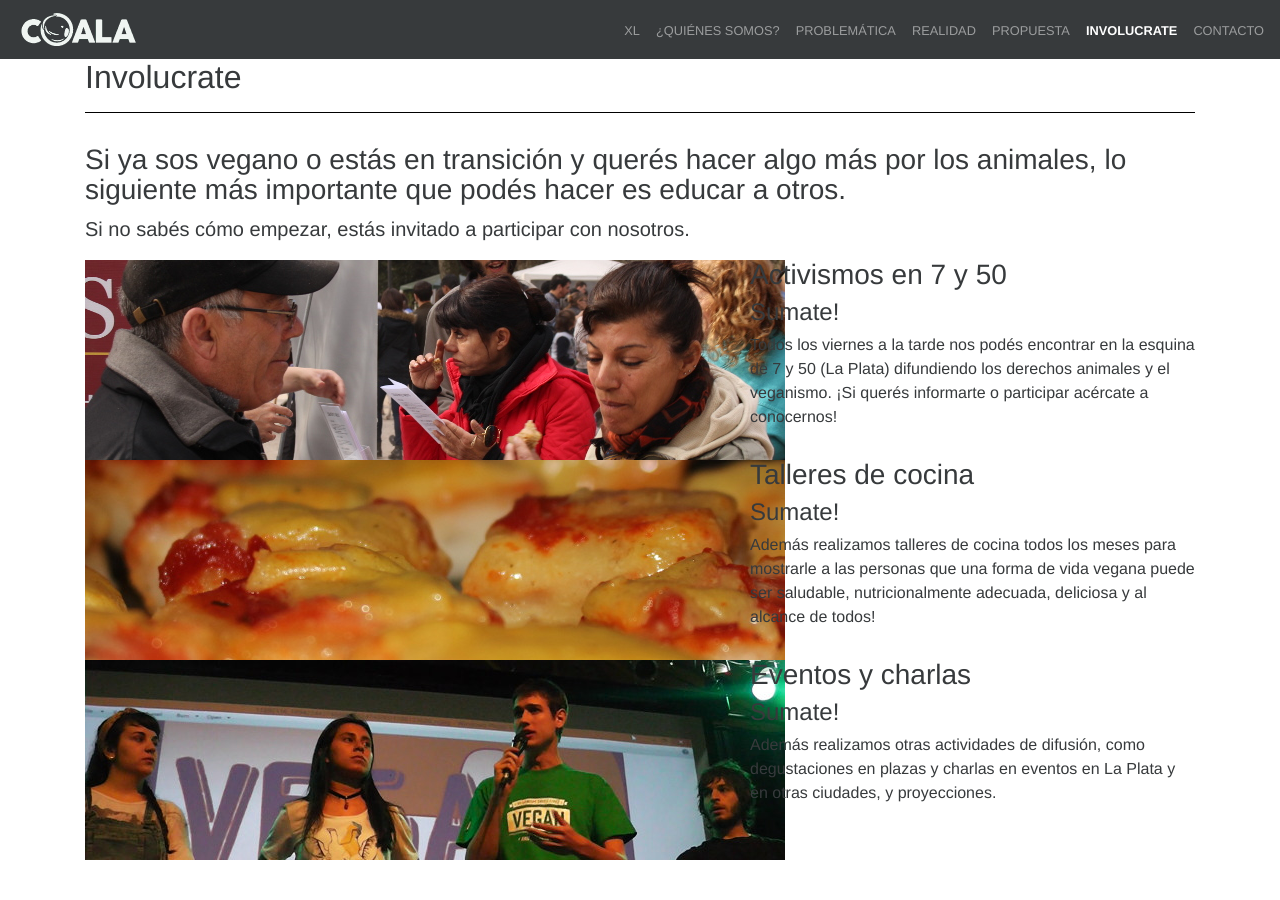
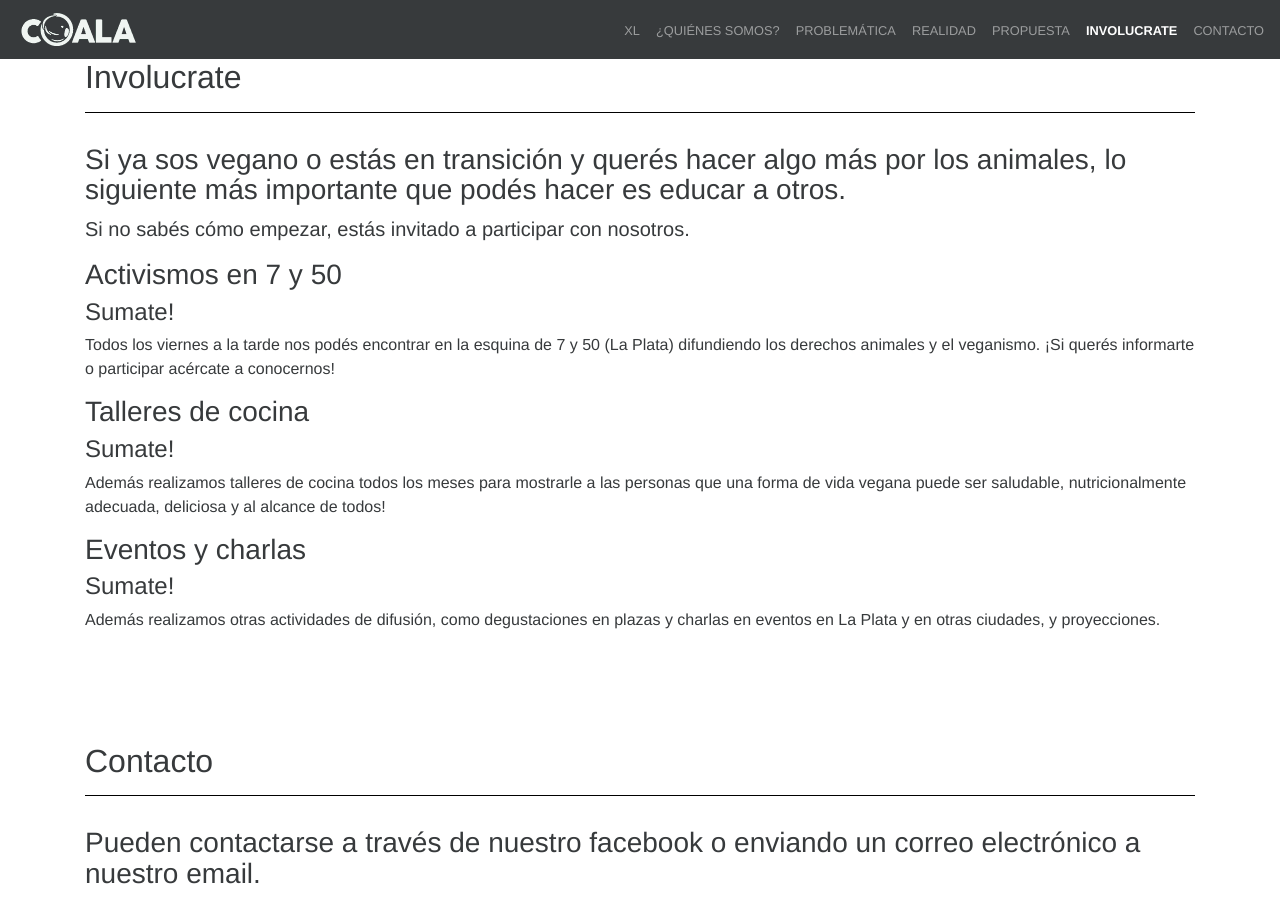
Before and after one commit to nicanor/coala-website, a Jekyll site: the page built from _pages/00-home.md, in a window 1280 px wide and 900 px high, scrolled down 4276 px. Built offline with Jekyll 4.4.1, drawn with Linux system fonts in a browser that asks for light colours.

Commit message:
Removed images that broke the view.

```diff
--- a/_pages/00-home.md
+++ b/_pages/00-home.md
@@ -209,48 +209,23 @@ permalink: /
   <div class="container">
     <h2 class="section-header">Involucrate</h2>
 
-    <div class="row">
-      <div class="col-lg-12 text-center">
         <h3>Si ya sos vegano o estás en transición y querés hacer algo más por los animales, lo siguiente más importante que podés hacer es educar a otros.</h3>
         <p class="lead">Si no sabés cómo empezar, estás invitado a participar con nosotros.</p>
-      </div>
 
-      <div class="col-md-7">
-        <a href="#">
-          <img class="img-responsive" src="assets/difusion.jpg" alt="">
-        </a>
-      </div>
 
-      <div class="col-md-5">
+
         <h3>Activismos en 7 y 50</h3>
         <h4>Sumate!</h4>
         <p>Todos los viernes a la tarde nos podés encontrar en la esquina de 7 y 50 (La Plata) difundiendo los derechos animales y el veganismo. ¡Si querés informarte o participar acércate a conocernos!</p>
-      </div>
 
-      <div class="col-md-7">
-        <a href="#">
-          <img class="img-responsive" src="assets/pizza.jpg" alt="">
-        </a>
-      </div>
-
-      <div class="col-md-5">
         <h3>Talleres de cocina</h3>
         <h4>Sumate!</h4>
         <p>Además realizamos talleres de cocina todos los meses para mostrarle a las personas que una forma de vida vegana puede ser saludable, nutricionalmente adecuada, deliciosa y al alcance de todos!</p>
-      </div>
 
-      <div class="col-md-7">
-        <a href="#">
-          <img class="img-responsive" src="assets/charlas.jpg" alt="">
-        </a>
-      </div>
-
-      <div class="col-md-5">
         <h3>Eventos y charlas</h3>
         <h4>Sumate!</h4>
         <p>Además realizamos otras actividades de difusión, como degustaciones en plazas y charlas en eventos en La Plata y en otras ciudades, y proyecciones.</p>
-      </div>
-    </div>
+
   </div>
 </section>
 
@@ -267,7 +242,7 @@ permalink: /
       </div>
 
       <div class="col-lg-6 text-center">
-        <span class="fa-stack fa-5x">
+        <span class="fa-stack fa-3x">
           <i class="fa fa-circle fa-stack-2x greencolor"></i>
           <i class="fa fa-facebook fa-stack-1x fa-inverse"></i>
         </span>
@@ -275,7 +250,7 @@ permalink: /
       </div>
 
       <div class="col-lg-6 text-center">
-        <span class="fa-stack fa-5x">
+        <span class="fa-stack fa-3x">
           <i class="fa fa-circle fa-stack-2x greencolor"></i>
           <i class="fa fa-google fa-stack-1x fa-inverse"></i>
         </span>
```
